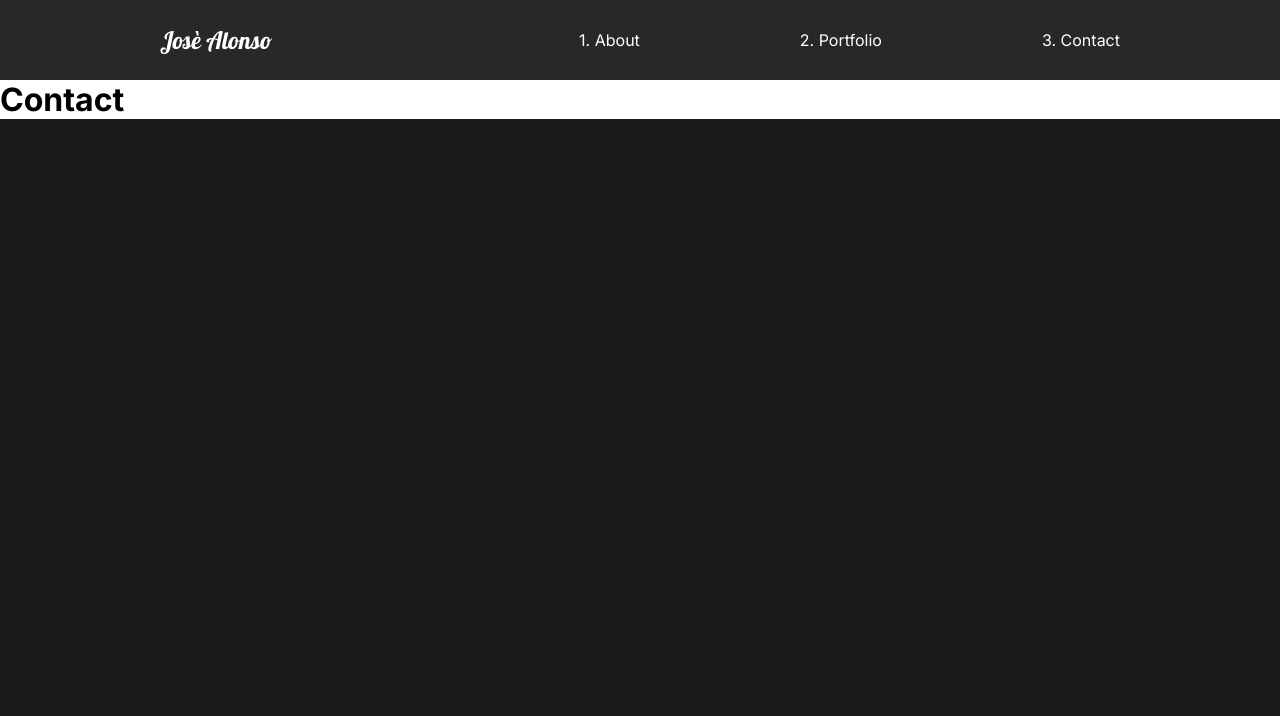
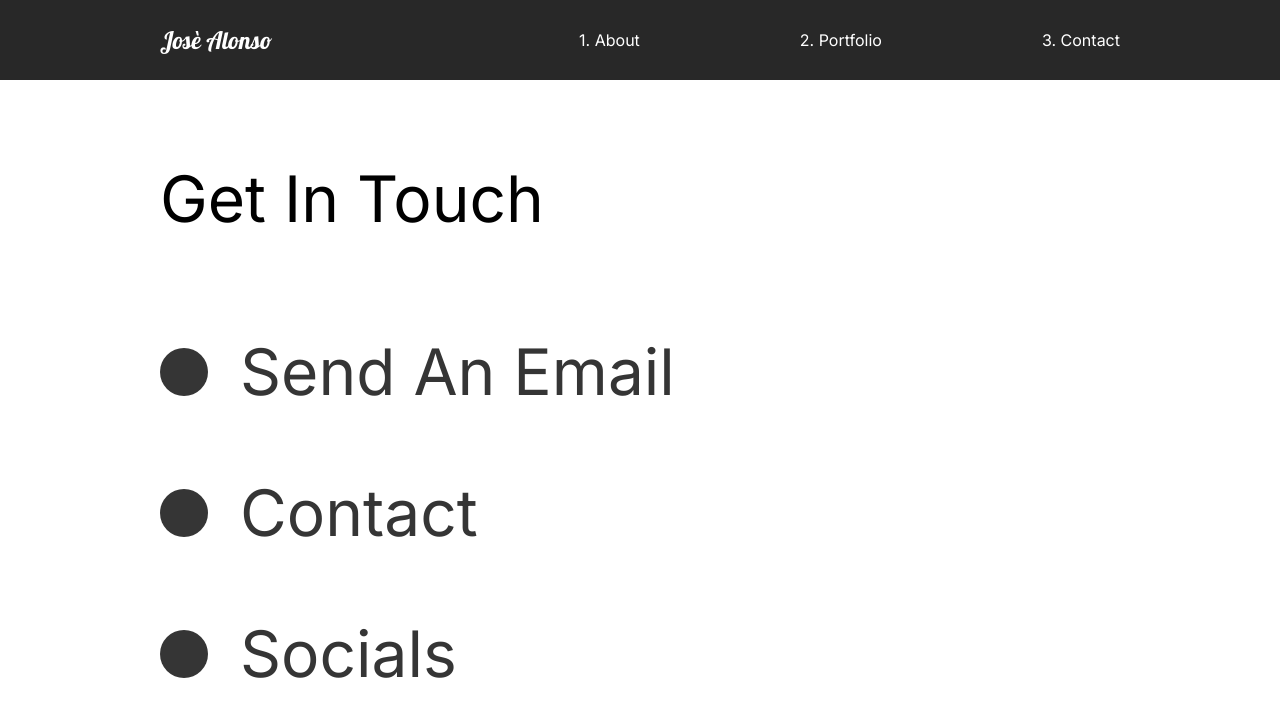
Before and after one commit to Gastonm1/Capture, a React (Create React App) app: page /contact in a window 1280 px wide. Shown: the top 716 px of the page. Built offline with nearby package versions, Linux system fonts and the light colour scheme.

Commit message:
Contact creation and animation

```diff
--- a/src/pages/ContactUs.js
+++ b/src/pages/ContactUs.js
@@ -1,20 +1,77 @@
 import React from "react";
 //Framer Motion
 import { motion } from "framer-motion";
-import { pageAnimation } from "../animation";
+import { pageAnimation, titleAnimation } from "../animation";
+
+//Styles
+import styled from "styled-components";
 
 const ContactUS = () => {
   return (
-    <motion.div
+    <ContactStyle
       exit="exit"
       variants={pageAnimation}
       initial="hidden"
       animate="show"
-      style={{background: "#fff"}}
+      style={{ background: "#fff" }}
     >
-      <h1>Contact</h1>
-    </motion.div>
+      <Title>
+        <Hide>
+          <motion.h2 variants={titleAnimation}>Get In Touch</motion.h2>
+        </Hide>
+      </Title>
+      <div>
+        <Hide>
+          <Social variants={titleAnimation}>
+            <Circle />
+            <h2>Send An Email</h2>
+          </Social>
+        </Hide>
+        <Hide>
+          <Social variants={titleAnimation}>
+            <Circle />
+            <h2>Contact</h2>
+          </Social>
+        </Hide>
+        <Hide>
+          <Social variants={titleAnimation}>
+            <Circle />
+            <h2>Socials</h2>
+            {/* <a href="www.twitter.com">Twitter</a> */}
+          </Social>
+        </Hide>
+      </div>
+    </ContactStyle>
   );
 };
 
+const ContactStyle = styled(motion.div)`
+  padding: 5rem 10rem;
+  color: #353535;
+  min-height: 90vh;
+`;
+
+const Title = styled.div`
+  margin-bottom: 4rem;
+  color: black;
+`;
+
+const Hide = styled.div`
+  overflow: hidden;
+`;
+
+const Circle = styled.div`
+  border-radius: 50%;
+  width: 3rem;
+  height: 3rem;
+  background: #353535;
+`;
+const Social = styled(motion.div)`
+  display: flex;
+  align-items: center;
+  h2 {
+    margin: 2rem;
+  }
+`;
+
 export default ContactUS;
```
